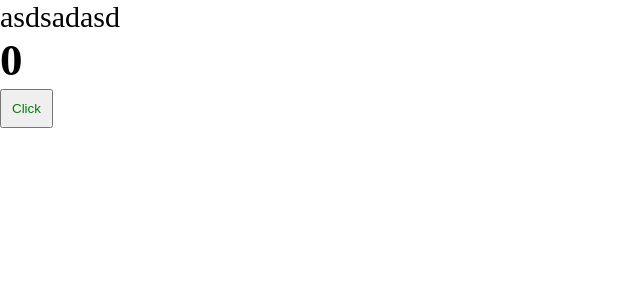
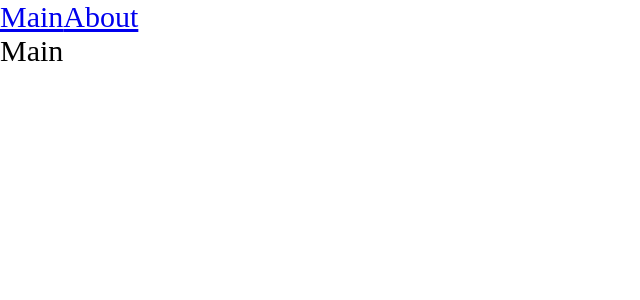
Before and after one commit to Condor19-prog/project, a React app: page / in a window 1280 px wide. Shown: the top 300 px of the page, without its empty margins (0-640 px from the left). Built offline with nearby package versions, Linux system fonts and the light colour scheme.

Commit message:
add react-router-dom, code split

```diff
--- a/package.json
+++ b/package.json
@@ -16,6 +16,7 @@
     "@types/node": "^17.0.21",
     "@types/react": "^17.0.39",
     "@types/react-dom": "^17.0.11",
+    "@types/react-router-dom": "^5.3.3",
     "@types/webpack": "^5.28.0",
     "@types/webpack-dev-server": "^4.7.2",
     "html-webpack-plugin": "^5.5.0",
@@ -31,6 +32,7 @@
     "css-loader": "^6.6.0",
     "react": "^17.0.2",
     "react-dom": "^17.0.2",
+    "react-router-dom": "^6.2.1",
     "sass": "^1.49.9",
     "sass-loader": "^12.6.0",
     "style-loader": "^3.3.1"
--- a/src/App.tsx
+++ b/src/App.tsx
@@ -1,12 +1,20 @@
-import React from 'react';
-import {Counter} from "./components/Counter";
+import React, {Suspense} from 'react';
+import {Link, Route, Routes} from 'react-router-dom';
 import './index.scss'
+import {AboutPageAsync} from "./pages/AboutPage/AboutPage.async";
+import {MainPageAsync} from "./pages/MainPage/MainPage.async";
 
 export const App = () => {
     return (
         <div className={'app'}>
-            asdsadasd
-            <Counter/>
+            <Link to={'/'}>Main</Link>
+            <Link to={'/about'}>About</Link>
+            <Suspense fallback={<div>Loading...</div>}>
+                <Routes>
+                    <Route path={'/about'} element={<AboutPageAsync/>}/>
+                    <Route path={'/'} element={<MainPageAsync/>}/>
+                </Routes>
+            </Suspense>
         </div>
     );
 };
--- a/src/index.tsx
+++ b/src/index.tsx
@@ -1,7 +1,10 @@
 import {render} from "react-dom";
 import {App} from "./App";
+import {BrowserRouter} from "react-router-dom";
 
 render(
-    <App/>,
+    <BrowserRouter>
+        <App/>
+    </BrowserRouter>,
     document.getElementById('root')
 )
--- /dev/null
+++ b/src/pages/AboutPage/AboutPage.async.tsx
@@ -0,0 +1,6 @@
+import {lazy} from "react";
+
+export const AboutPageAsync = lazy(() => new Promise((resolve) => {
+    // @ts-ignore
+    setTimeout(() =>resolve(import('./AboutPage')), 2000)
+}))
--- /dev/null
+++ b/src/pages/AboutPage/AboutPage.tsx
@@ -0,0 +1,11 @@
+import React from 'react';
+
+const AboutPage = () => {
+    return (
+        <div>
+            AboutPage
+        </div>
+    );
+};
+
+export default AboutPage
--- /dev/null
+++ b/src/pages/MainPage/MainPage.async.tsx
@@ -0,0 +1,3 @@
+import {lazy} from "react";
+
+export const MainPageAsync = lazy(() => import('./MainPage'))
--- /dev/null
+++ b/src/pages/MainPage/MainPage.tsx
@@ -0,0 +1,11 @@
+import React from 'react';
+
+const MainPage = () => {
+    return (
+        <div>
+            Main
+        </div>
+    );
+};
+
+export default MainPage
```
Also changed, not shown: 2 other files (tests, documents, lock files or other folders).
